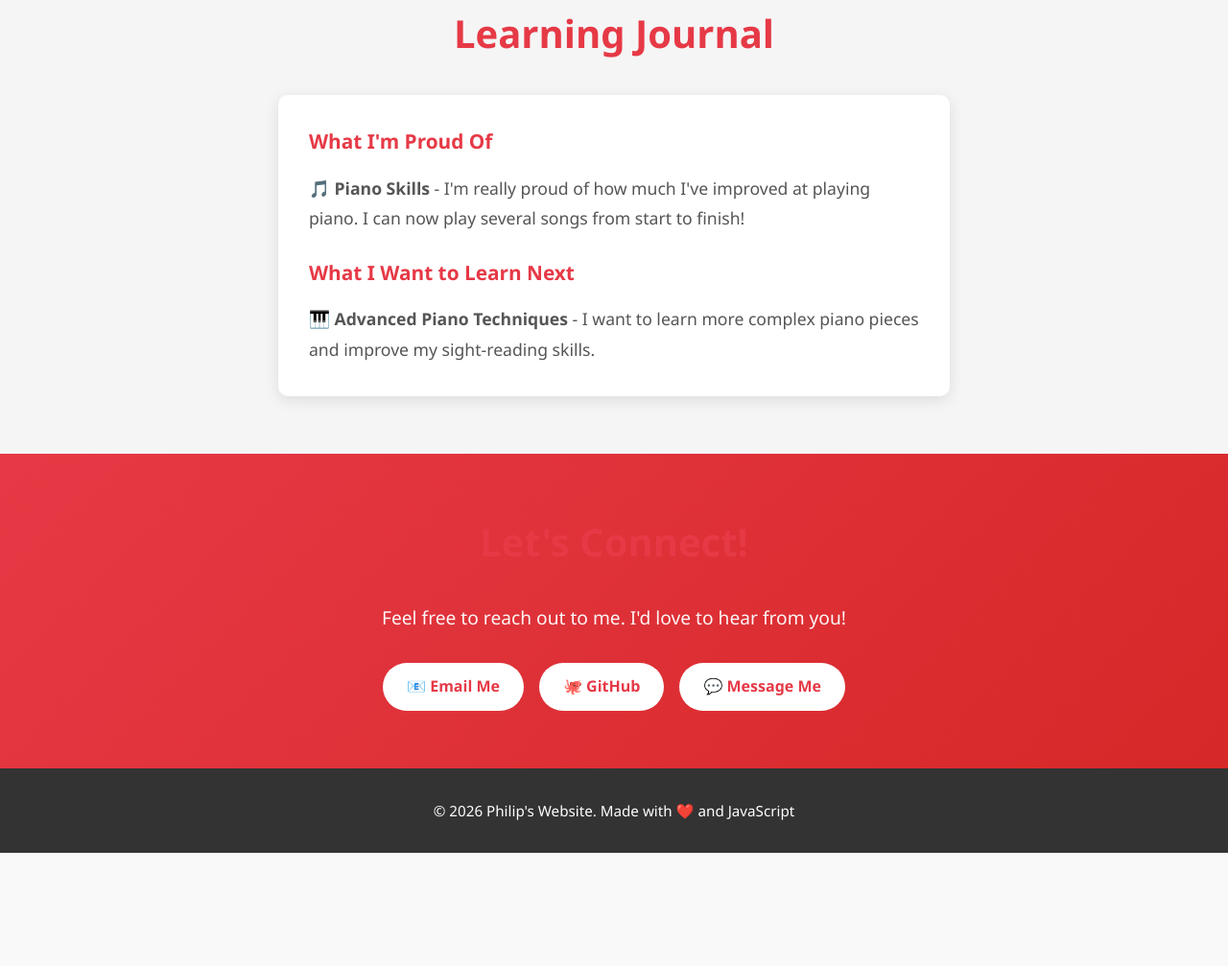
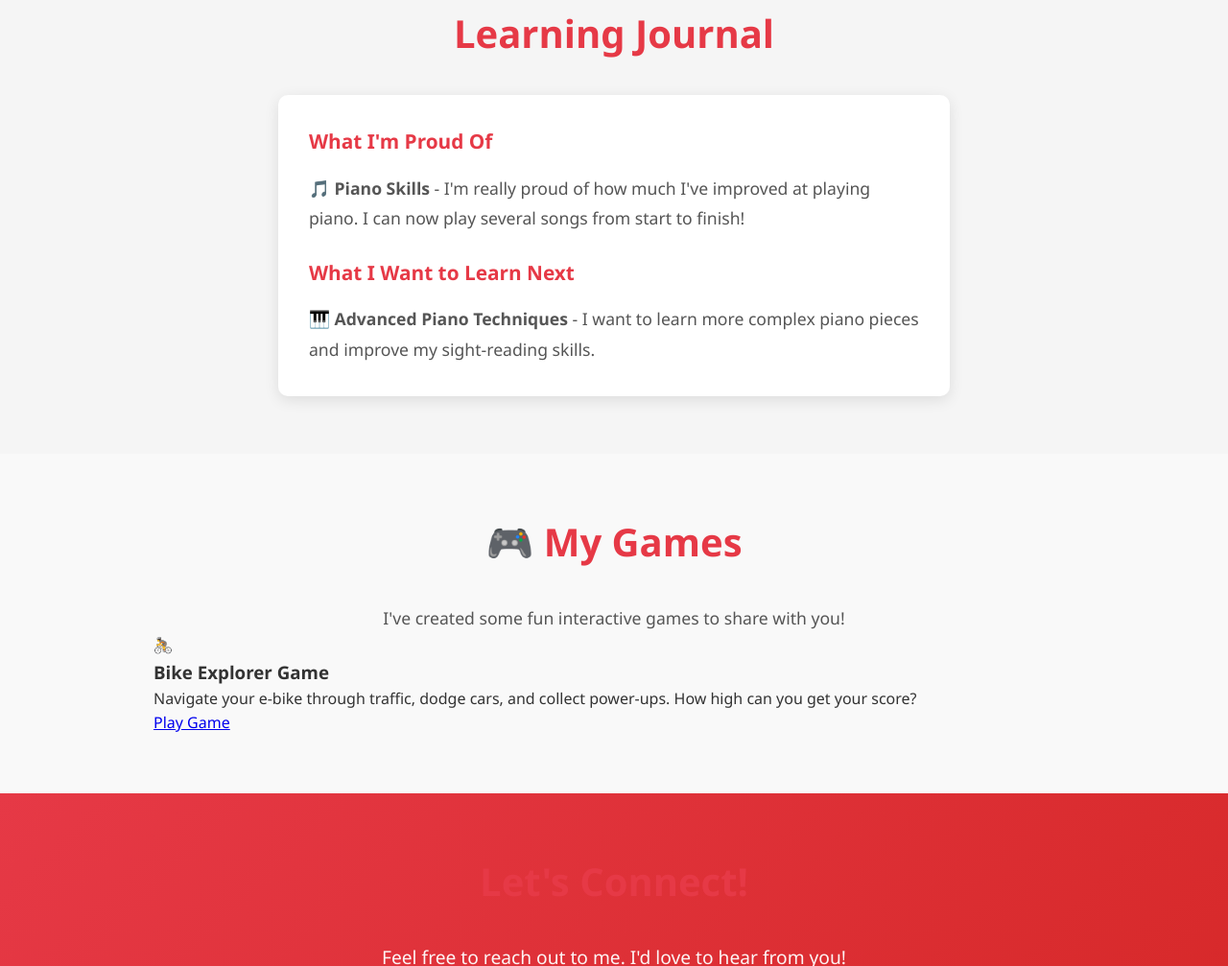
Before and after one commit to MasterPhill/spicychickenburger, a plain HTML site: page index.html in a window 1280 px wide. Shown: the part 1793-2800 px from the top of the page at 96% size. Before the commit the page ends 2682 px from the top, so only its background shows below. Drawn offline with Linux system fonts and the light colour scheme.

Commit message:
Update index.html - Add games section with link to Bike Explorer Game

```diff
--- a/index.html
+++ b/index.html
@@ -17,6 +17,7 @@
                 <li><a href="#interests">Interests</a></li>
                 <li><a href="#projects">Projects</a></li>
                 <li><a href="#learning">Learning</a></li>
+                <li><a href="#games">Games</a></li>
                 <li><a href="#contact">Contact</a></li>
             </ul>
         </div>
@@ -51,7 +52,7 @@
                 <div class="interest-card">
                     <div class="interest-emoji">🚴</div>
                     <h3>Biking</h3>
-                    <p>I love riding bikes and exploring new trails and paths in my area.</p>
+                    <p>I love riding bikes and exploring new trails and paths in my area. I especially enjoy exploring on my e-bike!</p>
                 </div>
                 <div class="interest-card">
                     <div class="interest-emoji">🎹</div>
@@ -93,6 +94,22 @@
         </div>
     </section>
 
+    <!-- GAMES SECTION -->
+    <section id="games" class="section games">
+        <div class="container">
+            <h2 class="section-title">🎮 My Games</h2>
+            <p class="section-text">I've created some fun interactive games to share with you!</p>
+            <div class="games-grid">
+                <div class="game-card">
+                    <div class="game-emoji">🚴</div>
+                    <h3>Bike Explorer Game</h3>
+                    <p>Navigate your e-bike through traffic, dodge cars, and collect power-ups. How high can you get your score?</p>
+                    <a href="game.html" class="game-link-btn">Play Game</a>
+                </div>
+            </div>
+        </div>
+    </section>
+
     <!-- CONTACT & LINKS SECTION -->
     <section id="contact" class="section contact">
         <div class="container">
```
